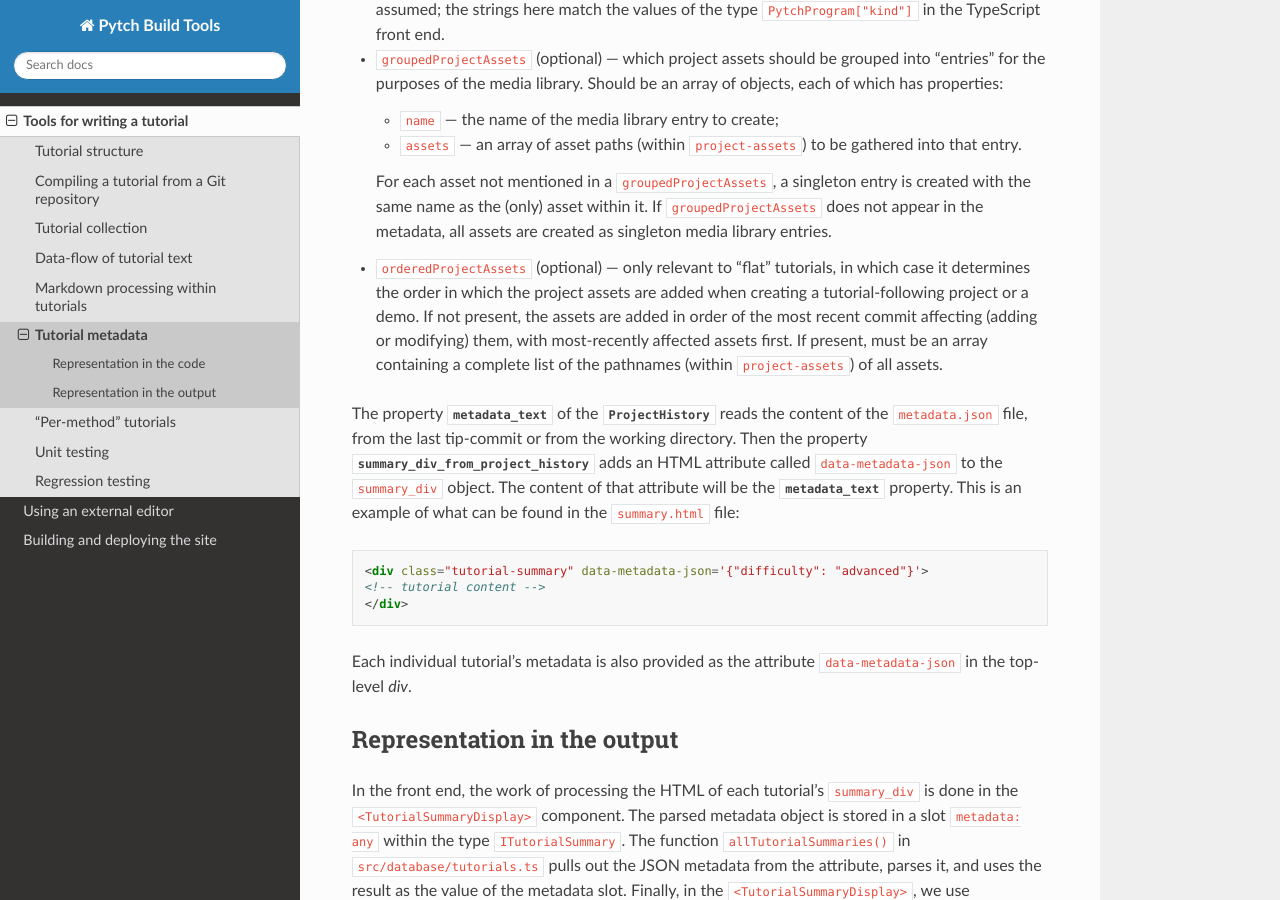
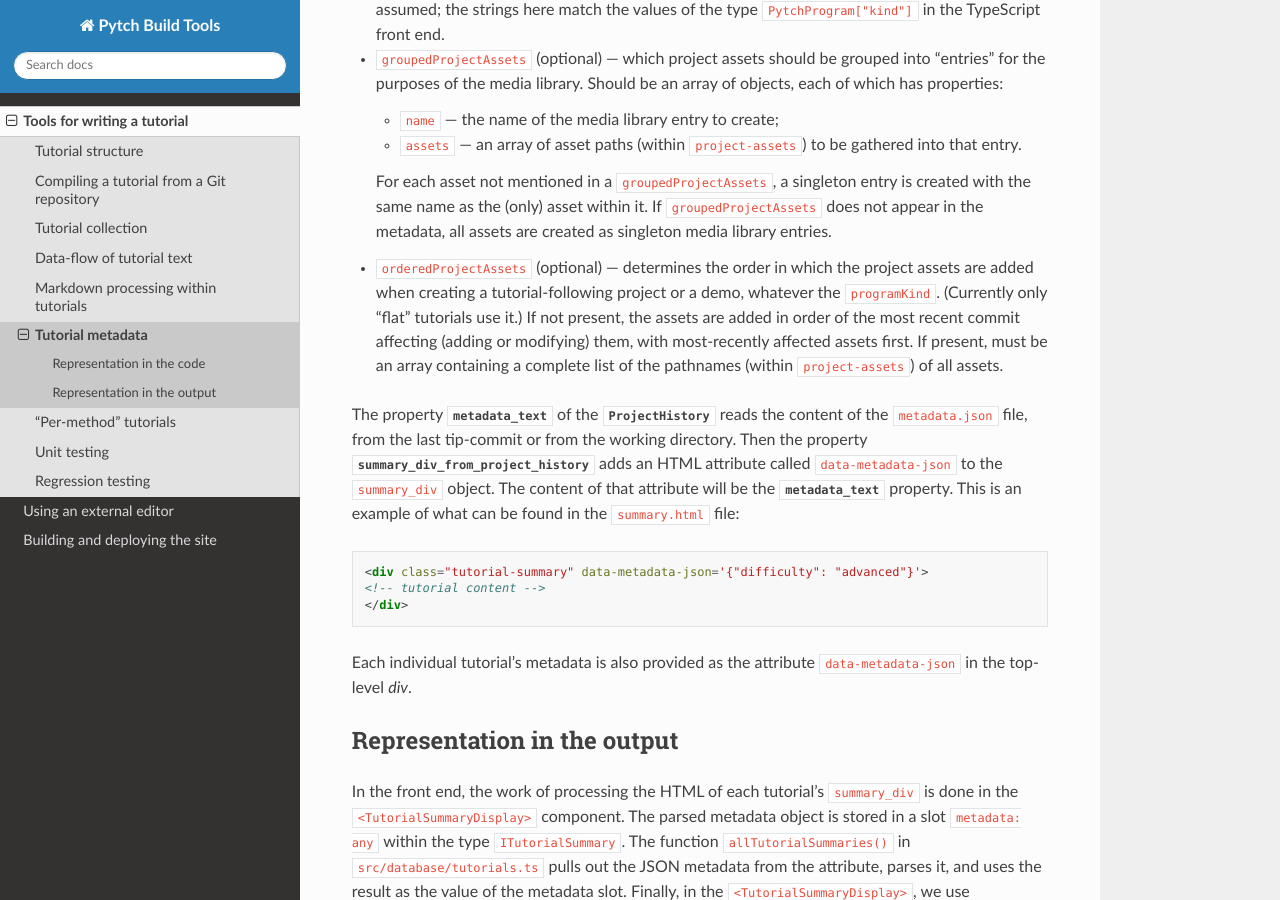
Before and after one commit to pytchlang/pytch-build, a Sphinx documentation site: the page built from doc/source/tutorialcompiler/tutorial-metadata.rst, in a window 1280 px wide and 900 px high, scrolled down 626 px. Built offline with Sphinx 7.4.7 and the Read the Docs theme 3.1.0, drawn with Linux system fonts in a browser that asks for light colours.

Commit message:
Metadata doc: Correct orderedProjectAssets scope
Co-Authored-By: Claude Opus 5.5 <noreply@anthropic.com>

```diff
--- a/doc/source/tutorialcompiler/tutorial-metadata.rst
+++ b/doc/source/tutorialcompiler/tutorial-metadata.rst
@@ -47,13 +47,13 @@ At the moment, the only tags used are:
   within it.  If ``groupedProjectAssets`` does not appear in the
   metadata, all assets are created as singleton media library entries.
 
-* ``orderedProjectAssets`` (optional) — only relevant to "flat"
-  tutorials, in which case it determines the order in which the
-  project assets are added when creating a tutorial-following project
-  or a demo.  If not present, the assets are added in order of the
-  most recent commit affecting (adding or modifying) them, with
-  most-recently affected assets first.  If present, must be an array
-  containing a complete list of the pathnames (within
+* ``orderedProjectAssets`` (optional) — determines the order in which
+  the project assets are added when creating a tutorial-following
+  project or a demo, whatever the ``programKind``.  (Currently only
+  "flat" tutorials use it.)  If not present, the assets are added in
+  order of the most recent commit affecting (adding or modifying)
+  them, with most-recently affected assets first.  If present, must
+  be an array containing a complete list of the pathnames (within
   ``project-assets``) of all assets.
 
 The property :py:attr:`metadata_text` of the
```
